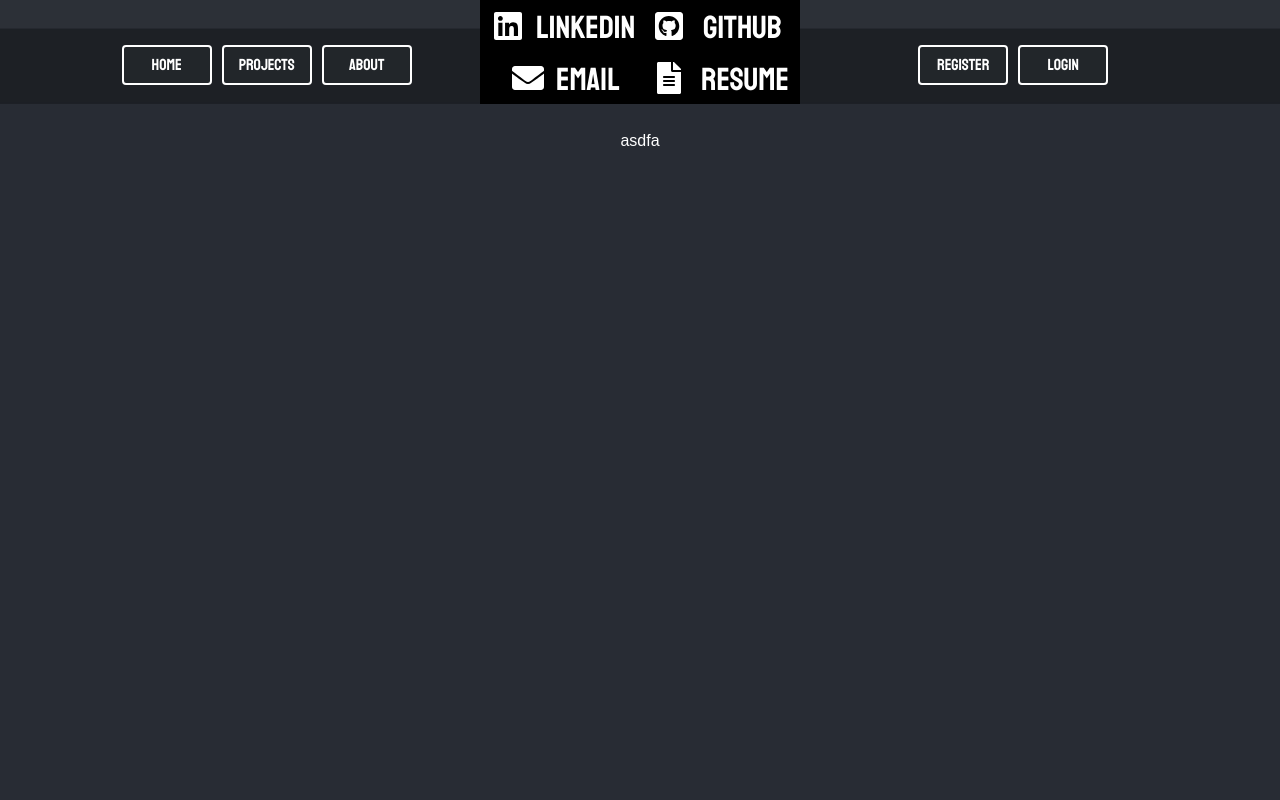
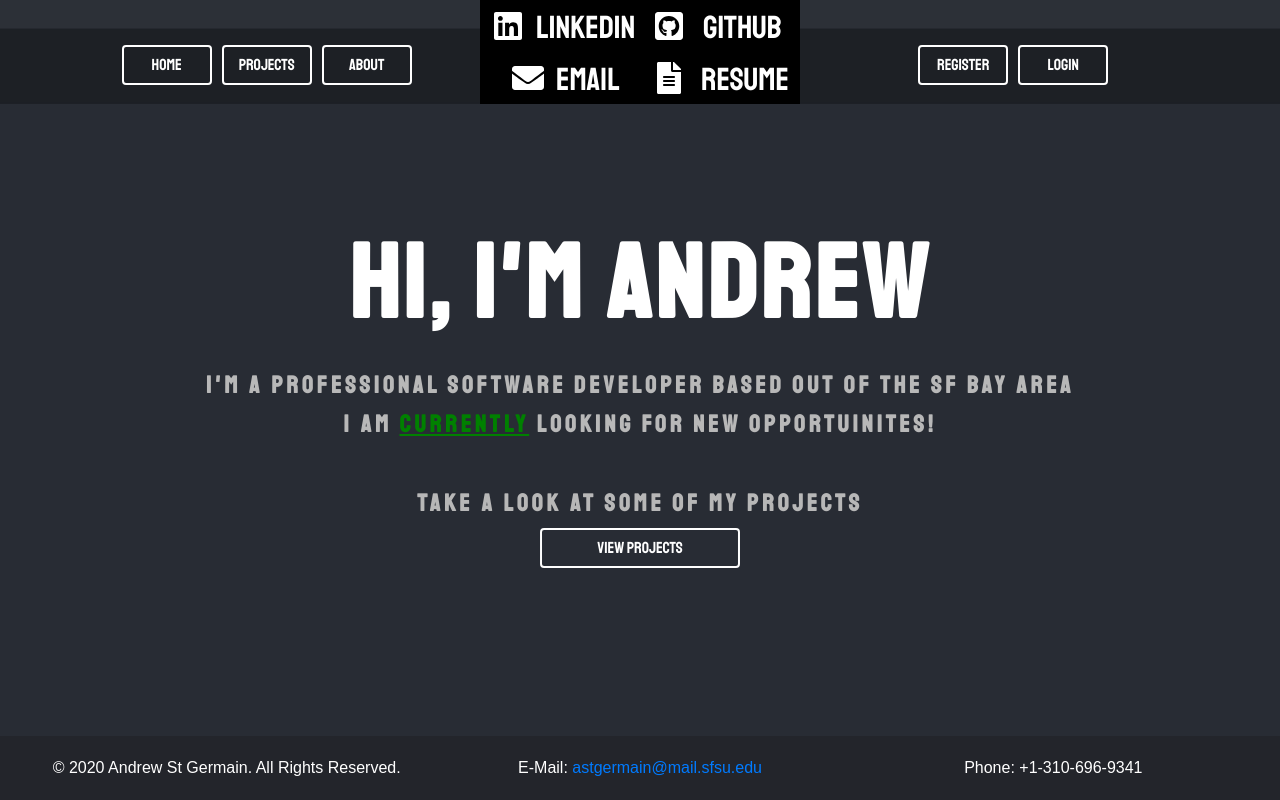
Before and after one commit to astgermain/PortfolioSite, a React (Create React App) app in the folder frontend/: page / in a window 1280 px wide. Built offline with nearby package versions, Linux system fonts and the light colour scheme.

Commit message:
Finished home component with final text

```diff
--- a/frontend/src/App.css
+++ b/frontend/src/App.css
@@ -54,6 +54,15 @@ body {
   margin-left: 5px;
   margin-right: 5px;
   width: 90px;
+  background: linear-gradient(to right, transparent 50%, rgb(218, 218, 218) 50%);
+  background-size: 200% 100%;
+  background-position:left bottom;
+  transition:all .5s ease;
+}
+
+.btn-header:hover {
+  background-position:right bottom;
+  color: black;
 }
 
 .mobileHeader {
@@ -62,6 +71,78 @@ body {
   margin-left: auto;
   margin-right: auto;
   width: 100%;
+  height: 50px;
+}
+
+.home-content {
+  display: inline-block;
+  padding: 0px 15px 0px 15px;
+}
+
+.mainHeader {
+  margin: 25px 0px 25px 0px;
+  font-size: 6.5rem;
+  color: #fff;
+  letter-spacing: 4px;
+  font-family: Staatliches,sans-serif;
+  font-weight: bold;
+  overflow: hidden;
+}
+
+.subHeader {
+  margin: 0;
+  margin-bottom: 10px;
+  font-size: 1.5rem;
+  color: rgb(184, 184, 184);
+  letter-spacing: 4px;
+  font-family: Staatliches,sans-serif;
+  font-weight: bold;
+}
+
+.subHeader2 {
+  margin: 0;
+  margin-bottom: 10px;
+  margin-top: 50px;
+  font-size: 1.5rem;
+  color: rgb(184, 184, 184);
+  letter-spacing: 4px;
+  font-family: Staatliches,sans-serif;
+  font-weight: bold;
+}
+
+.btn-home {
+  transition: all .15s;
+  display: inline-block;
+  font-size: 1rem;
+  border: 2px solid #fff;
+  background-color: #22262a;
+  color: #fff;
+  font-family: Staatliches,sans-serif;
+  margin-left: 5px;
+  margin-right: 5px;
+  width: 200px;
+  background: linear-gradient(to right, transparent 50%, rgb(218, 218, 218) 50%);
+  background-size: 200% 100%;
+  background-position:left bottom;
+  transition:all .5s ease;
+}
+
+.btn-home:hover {
+  background-position:right bottom;
+  color: black;
+}
+
+.status {
+  text-decoration: underline;
+  color: green;
+}
+
+.footer {
+  bottom: 0;
+  position: absolute;
+  width: 100%;
+  padding: 20px;
+  background: #23252b;
 }
 
 .contactCenter {
@@ -76,6 +157,13 @@ body {
 .colHoverEffectHelp {
   margin: 0;
   padding: 0;
+}
+
+.contactA {
+  color: white;
+}
+.contactA:hover {
+  color: white;
 }
 
 .linkedInIcon {
@@ -629,7 +717,7 @@ body {
 }
 /* main menu block */
 .mainMenu {
-  background-color: #fff;
+  background-color: #2b2b2b;
   position: absolute;
   left: 0;
   top: 0;
@@ -657,6 +745,7 @@ body {
 .mainMenu ul {
   display: table-cell;
   vertical-align: middle;
+  list-style: none;
 }
 .mainMenu li {
   padding: 8px 0;
--- a/frontend/src/App.js
+++ b/frontend/src/App.js
@@ -12,6 +12,7 @@ import LoginModal from './components/LoginModal';
 import RegisterModal from './components/RegisterModal';
 import Home from './components/Home';
 import Header from './components/Header';
+import Footer from './components/Footer';
 import PrivateRoute from "./components/private-route/PrivateRoute";
 import Dashboard from "./components/Dashboard";
 
@@ -69,6 +70,7 @@ class App extends Component {
             <Switch>
               <PrivateRoute exact path="/dashboard" component={Dashboard} />
             </Switch>
+            <Footer />
         </Router>
       </Provider>
 
--- a/frontend/src/components/ContactButtons.js
+++ b/frontend/src/components/ContactButtons.js
@@ -19,30 +19,38 @@ class ContactButtons extends Component {
             <div className="contactCenter">
                 <div className="row">
                     <div className="col-6 colHoverEffectHelp">
+                        <a href="https://www.linkedin.com/in/astger/" className="contactA">
                             <div className="linkedInButtonPre" id="preload1">
                                 <FontAwesomeIcon icon={faLinkedin} className="linkedInIcon"/>
                                 <span className="linkedInLabel">LinkedIn</span>
                             </div>
+                        </a>
                     </div>
                     <div className="col-6 colHoverEffectHelp">
+                        <a href="https://github.com/astgermain" className="contactA">
                             <div className="githubButtonPre" id="preload2">
                                 <FontAwesomeIcon icon={faGithubSquare} className="githubIcon"/>
                                 <span className="githubLabel">GitHub</span>
                             </div>
+                        </a>
                     </div>
                 </div>
                 <div className="row">
                     <div className="col-6 colHoverEffectHelp">
+                        <a href="mailto:astgermain@mail.sfsu.edu" className="contactA">
                             <div className="emailContactButtonPre" id="preload3">
                                 <FontAwesomeIcon icon={faEnvelope} className="emailContactIcon"/>
                                 <span className="emailContactLabel">Email</span>
                             </div>
+                        </a>
                     </div>
                     <div className="col-6 colHoverEffectHelp">
+                        <a href="https://github.com/astgermain/andrewstgermainresume/blob/master/AndrewStGermainResume_10_4.pdf" className="contactA">
                             <div className="resumeButtonPre" id="preload4">
                                 <FontAwesomeIcon icon={faFileAlt} className="resumeIcon"/>
                                 <span className="resumeLabel">Resume</span>
                             </div>
+                        </a>
                     </div>
                 </div>
             </div>
--- /dev/null
+++ b/frontend/src/components/Footer.js
@@ -0,0 +1,36 @@
+import React, { Component } from 'react'
+
+class Footer extends Component {
+
+    constructor() {
+        super();
+        this.state = {
+
+        };
+    }
+
+
+
+
+
+
+
+    render(){
+        return(
+            <div className="row footer">
+                <div className="col-4">
+                &copy; 2020 Andrew St Germain. All Rights Reserved.
+                </div>
+                <div className="col-4">
+                E-Mail: <a href="mailto:astgermain@mail.sfsu.edu">astgermain@mail.sfsu.edu</a>
+                </div>
+                <div className="col-4">
+                Phone: +1-310-696-9341
+                </div>
+            </div>
+        )
+    }
+}
+
+
+export default Footer;
--- a/frontend/src/components/Header.js
+++ b/frontend/src/components/Header.js
@@ -122,17 +122,17 @@ class Header extends Component {
                         <ul>
                             <li>
                                 <Link to="/">
-                                    <button href="/" className="btn btn-header">Home</button>
+                                    <button onClick={this.onMobileClick} className="btn btn-header">Home</button>
                                 </Link>
                             </li>
                             <li>
                                 <Link to="/">
-                                    <button href="/" className="btn btn-header">Projects</button>
+                                    <button onClick={this.onMobileClick} className="btn btn-header">Projects</button>
                                 </Link>
                             </li>
                             <li>
                                 <Link to="/">
-                                    <button href="/" className="btn btn-header">About</button>
+                                    <button onClick={this.onMobileClick} className="btn btn-header">About</button>
                                 </Link>
                             </li>
                             <li>
@@ -152,17 +152,17 @@ class Header extends Component {
                         <ul>
                             <li>
                                 <Link to="/">
-                                    <button href="/" className="btn btn-header">Home</button>
+                                    <button onClick={this.onMobileClick} className="btn btn-header">Home</button>
                                 </Link>
                             </li>
                             <li>
                                 <Link to="/">
-                                    <button href="/" className="btn btn-header">Projects</button>
+                                    <button onClick={this.onMobileClick} className="btn btn-header">Projects</button>
                                 </Link>
                             </li>
                             <li>
                                 <Link to="/">
-                                    <button href="/" className="btn btn-header">About</button>
+                                    <button onClick={this.onMobileClick} className="btn btn-header">About</button>
                                 </Link>
                             </li>
                             <li>
--- a/frontend/src/components/Home.js
+++ b/frontend/src/components/Home.js
@@ -3,6 +3,7 @@ import { connect } from "react-redux";
 import PropTypes from "prop-types";
 import { logoutUser } from "../actions/authActions";
 import Tada from 'react-reveal/Tada';
+import Zoom from 'react-reveal/Zoom';
 
 
 class Home extends Component {
@@ -29,11 +30,25 @@ class Home extends Component {
 
 
         return(
-            <Tada>
-            <div>
-                asdfa
-            </div>
-            </Tada>
+                <div className="home-content">
+                    <Zoom delay={7000}>
+                    <h2 className="subHeader">^</h2>
+                        <h2 className="subHeader">You can find my Github, LinkedIn, Resume, and Email above</h2>
+                    </Zoom>
+                    <Tada>
+                        <h1 className="mainHeader">Hi, I'm Andrew</h1>
+                    </Tada>
+                    <Zoom delay={1000}>
+                        <h2 className="subHeader">I'm a professional software developer based out of the SF Bay Area</h2>
+                    </Zoom>
+                    <Zoom delay={3000}>
+                        <h2 className="subHeader">I am <span className="status">currently</span> looking for new opportuinites!</h2>
+                    </Zoom>
+                    <Zoom delay={4500}>
+                        <h2 className="subHeader2">Take a look at some of my projects</h2>
+                        <button className="btn btn-home">View Projects</button>
+                    </Zoom>
+                </div>
         )
     }
 }
```
Also changed, not shown: frontend/src/components/About.js (added, +50 -0 lines), frontend/src/components/Projects.js (added). Lines whose indentation alone changed are shown as unchanged.
